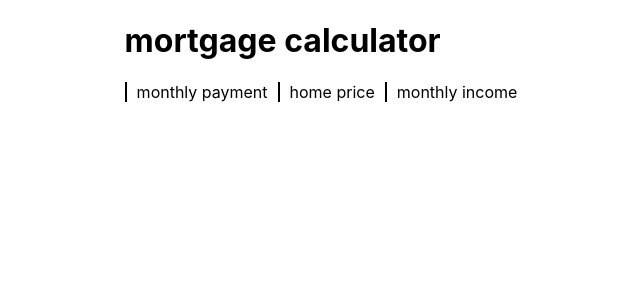
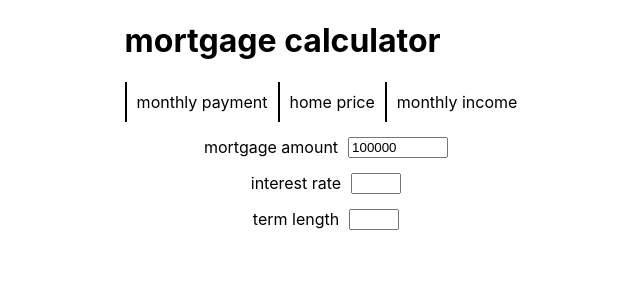
Before and after one commit to psych0sykes/mortgage-calculator, a Next.js app: page / in a window 1280 px wide. Shown: the top 300 px of the page, without its empty margins (314-954 px from the left). Built offline with nearby package versions, Linux system fonts and the light colour scheme.

Commit message:
Added useFormatNumber hook to use for formatting numbers with commas. Added useState to make the form on the main page stateful.

```diff
--- /dev/null
+++ b/components/Form/Input/index.js
@@ -0,0 +1,30 @@
+export default function CenterInput(props) {
+
+    const size = () =>{
+      switch(props.size) {
+        case "small":
+            return "50px"
+        case "medium":
+            return "100px"
+        case "large":
+            return "150px"
+      }
+    };
+
+    const style={
+        display: "flex",
+        justifyContent: "center",
+        paddingTop: "15px",
+    };
+
+    const inputStyle = {
+      width: size(),
+    }
+
+    return (
+      <div style={style}>
+          <div style={{marginRight: "10px"}}>{props.label}</div>
+          <input attr={props.label} type={props.type} style={inputStyle} onChange={props.cb} value={props.value}></input>
+      </div>
+    )
+  };
--- /dev/null
+++ b/hooks/useFormatNumber.js
@@ -0,0 +1,5 @@
+export default function useFormatNumber(number){
+    const newNumber = new Intl.NumberFormat().format(number);
+    // console.log(newNumber);
+    return newNumber;
+};
--- a/pages/index.js
+++ b/pages/index.js
@@ -1,6 +1,12 @@
 import Section from "../components/Section";
+import Input from "../components/Form/Input";
+import {useState} from "react";
+import useFormatNumber from "../hooks/useFormatNumber";
 
 export default function Home() {
+
+  const [mortgageAmount,setMortgageAmount] = useState(100000)
+
   return (
     <div>
       <Section direction="column">
@@ -12,6 +18,13 @@ export default function Home() {
               <div className="navTab">home price</div>
               <div className="navTab">monthly income</div>
           </Section>
+          <Section>
+              <form>
+                <Input label="mortgage amount" size="medium" type="number" cb={(event)=>setMortgageAmount(event.value)} value={mortgageAmount}/>
+                <Input label="interest rate" size="small" type="number"/>
+                <Input label="term length" size="small" type="text"/>
+              </form>
+          </Section>
       </Section>
     </div>
   )
--- a/styles/globals.css
+++ b/styles/globals.css
@@ -16,7 +16,14 @@ a {
 }
 
 .navTab {
-  padding-right: 10px;
-  padding-left: 10px;
+  padding: 10px;
   border-left: solid 2px black;
+  transition: background-color 300ms;
 }
+.navTab:hover {
+  background-color: #b1dede;
+  cursor: pointer;
+}
+input:focus {
+  outline:#b1dede solid 2px;
+}
```
Also changed, not shown: components/tabs/payment/index.js (+3 -4 lines).
